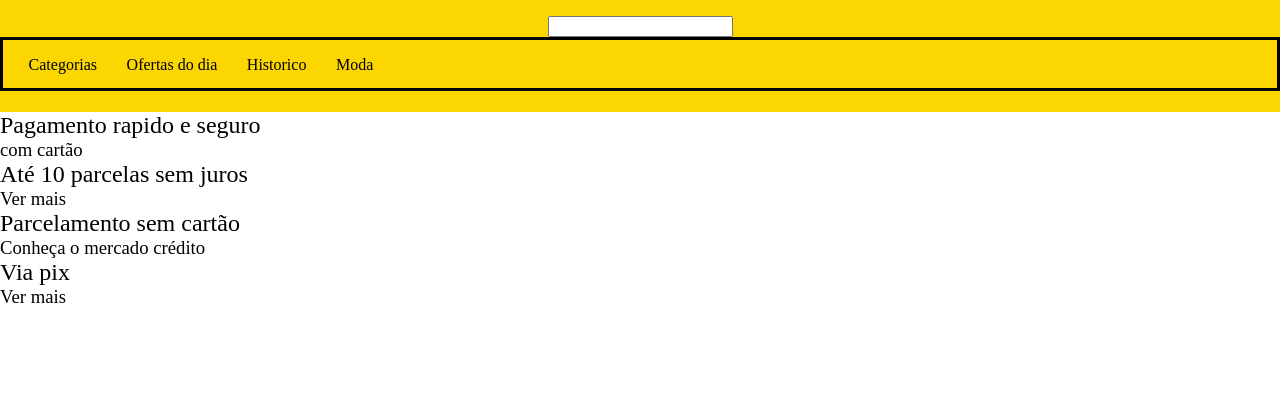
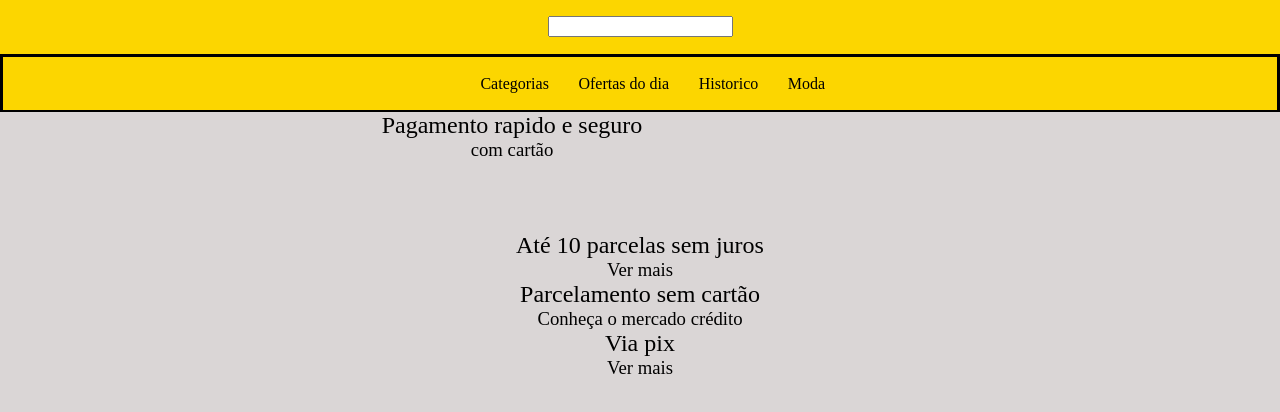
Before and after one commit to dantasz1/-6-Colocando-em-pr-tica---Front-end, a plain HTML site: page index.html in a window 1280 px wide. Drawn offline with Linux system fonts and the light colour scheme.

Commit message:
fazendo o conteudo

```diff
--- a/styles.css
+++ b/styles.css
@@ -22,31 +22,36 @@ html {
     height: auto;
   }
 
-
-
-
 .headerSection {
 height: 14vh;
 background-color: rgb(252, 214, 0);
 }
 .procura{
+  height: 6.7vh;
 text-align: center;
 }
 #procurar {
    margin-top: 2vh;
 }
-.inputPesquisa {
-text-align: center;
-height: 7vh;
 
-}
 .categorias {
    border-style: solid;
-  line-height: 6vh;
+   line-height: 6.5vh;
+ text-align: center;
 
 }
 .navegacao {
-vertical-align: middle;
-line-height: normal;
+  vertical-align: middle;
 margin-left: 2vw;
+
 }
+.conteudo {
+  height: 86vh;
+background-color: rgb(218, 214, 214);
+text-align: center;
+}
+.pagamentoRapido{
+  height: 15vh;
+ width: 80vw;
+ display: inline block;
+}
```
